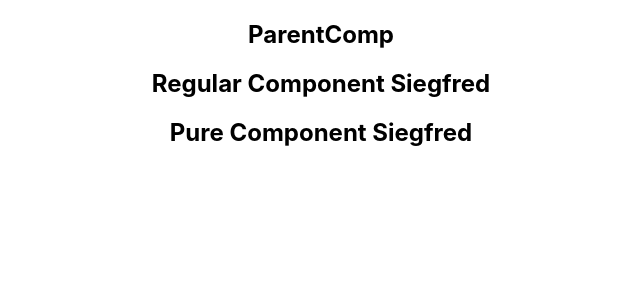
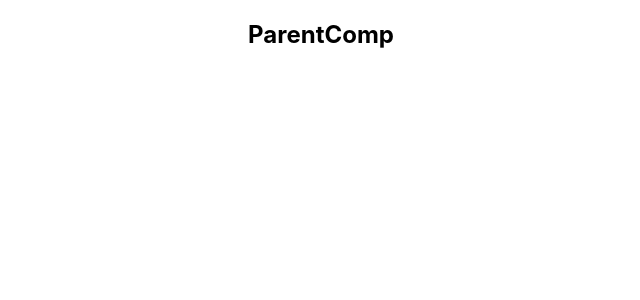
Before and after one commit to siegfred14/reactStudy, a React (Create React App) app: page / in a window 1280 px wide. Shown: the top 300 px of the page, without its empty margins (319-959 px from the left). Built offline with nearby package versions, Linux system fonts and the light colour scheme.

Commit message:
memo components imported in ParentComp

```diff
--- a/src/components/ParentComp.js
+++ b/src/components/ParentComp.js
@@ -1,6 +1,7 @@
 import React, { Component, PureComponent } from "react";
 import RegComp from "./RegComp";
 import PureComp from "./PureComp";
+import MemoComp from "./MemoComp";
 
 class ParentComp extends PureComponent {
   constructor(props) {
@@ -24,8 +25,9 @@ class ParentComp extends PureComponent {
     return (
       <div>
         <h2>ParentComp</h2>
-        <RegComp name={this.state.name} />
-        <PureComp name={this.state.name} />
+        <MemoComp />
+        {/* <RegComp name={this.state.name} /> */}
+        {/* <PureComp name={this.state.name} /> */}
       </div>
     );
   }
@@ -49,3 +51,5 @@ export default ParentComp;
 // If the Parent component is a pure component, the child component will not re-render regardless
 
 // When creating a pure component, never mutate the state, always return a new object that reflects the new state
+
+// What pure components is to class components, memo is to functional components
```
